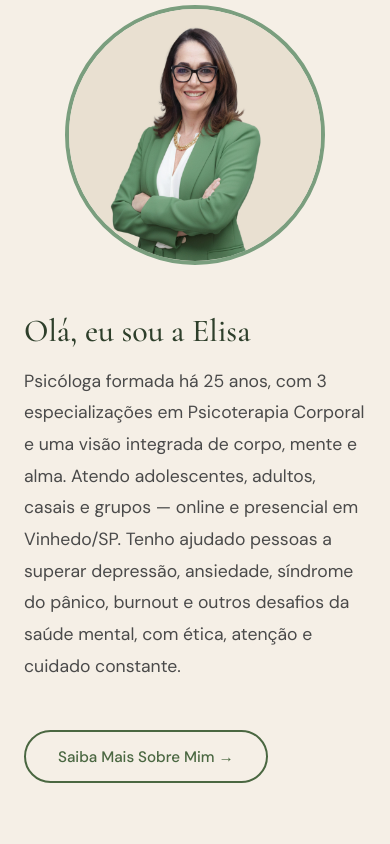
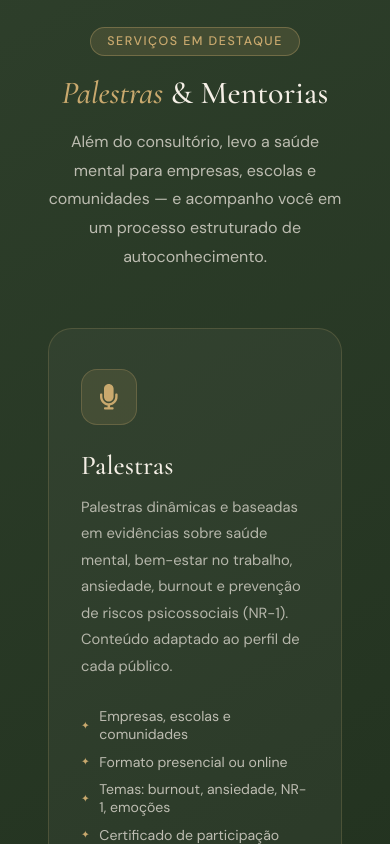
Before and after one commit to butrico31/Elisa, a React (Vite) app: page / in a window 390 px wide. Shown: the part 4960-5804 px from the top of the page. Built offline with nearby package versions, Linux system fonts and the light colour scheme.

Commit message:
feat: add Spotlight section for highlighting lectures and mentorship services

```diff
--- a/src/pages/Home.jsx
+++ b/src/pages/Home.jsx
@@ -363,6 +363,139 @@ const AvatarCircle = styled.img`
   border: 4px solid ${({ theme }) => theme.colors.sage};
 `;
 
+/* ── SPOTLIGHT PALESTRAS & MENTORIAS ── */
+const SpotlightSection = styled.section`
+  padding: 6rem 1.5rem;
+  background: linear-gradient(150deg, ${({ theme }) => theme.colors.darkMoss} 0%, #1b2a18 100%);
+  position: relative;
+  overflow: hidden;
+  @media (min-width: 768px) { padding: 8rem 3rem; }
+  &::before {
+    content: '';
+    position: absolute;
+    top: -20%;
+    right: -10%;
+    width: min(60vw, 500px);
+    height: min(60vw, 500px);
+    border-radius: 50%;
+    background: radial-gradient(circle, rgba(201,169,110,0.08) 0%, transparent 70%);
+    pointer-events: none;
+  }
+`;
+
+const SpotlightHeader = styled.div`
+  text-align: center;
+  margin-bottom: 3.5rem;
+`;
+
+const SpotlightLabel = styled.span`
+  display: inline-block;
+  background: rgba(201,169,110,0.15);
+  border: 1px solid rgba(201,169,110,0.35);
+  color: ${({ theme }) => theme.colors.gold};
+  font-size: 0.78rem;
+  font-weight: 600;
+  text-transform: uppercase;
+  letter-spacing: 0.12em;
+  padding: 0.35rem 1rem;
+  border-radius: 50px;
+  margin-bottom: 1.2rem;
+`;
+
+const SpotlightTitle = styled.h2`
+  font-family: ${({ theme }) => theme.fonts.display};
+  font-size: clamp(2rem, 5vw, 3.2rem);
+  font-weight: 500;
+  color: ${({ theme }) => theme.colors.beige};
+  line-height: 1.15;
+  margin-bottom: 1rem;
+  span { font-style: italic; color: ${({ theme }) => theme.colors.gold}; }
+`;
+
+const SpotlightSubtitle = styled.p`
+  font-size: 1rem;
+  color: rgba(245,239,230,0.72);
+  max-width: 540px;
+  margin: 0 auto;
+  line-height: 1.8;
+`;
+
+const SpotlightGrid = styled.div`
+  display: grid;
+  grid-template-columns: 1fr;
+  gap: 2rem;
+  margin-bottom: 3rem;
+  @media (min-width: 768px) { grid-template-columns: 1fr 1fr; }
+`;
+
+const SpotlightCard = styled.div`
+  background: rgba(255,255,255,0.04);
+  border: 1px solid rgba(201,169,110,0.2);
+  border-radius: 24px;
+  padding: 2.5rem 2rem;
+  transition: background 0.3s, transform 0.3s, box-shadow 0.3s;
+  &:hover {
+    background: rgba(255,255,255,0.08);
+    transform: translateY(-6px);
+    box-shadow: 0 16px 48px rgba(0,0,0,0.25);
+  }
+`;
+
+const SpotlightCardIcon = styled.div`
+  width: 56px;
+  height: 56px;
+  border-radius: 16px;
+  background: rgba(201,169,110,0.12);
+  border: 1px solid rgba(201,169,110,0.25);
+  display: flex;
+  align-items: center;
+  justify-content: center;
+  margin-bottom: 1.5rem;
+  svg { width: 1.6rem; height: 1.6rem; color: ${({ theme }) => theme.colors.gold}; }
+`;
+
+const SpotlightCardTitle = styled.h3`
+  font-family: ${({ theme }) => theme.fonts.display};
+  font-size: 1.7rem;
+  font-weight: 500;
+  color: ${({ theme }) => theme.colors.beige};
+  margin-bottom: 0.75rem;
+`;
+
+const SpotlightCardDesc = styled.p`
+  font-size: 0.92rem;
+  color: rgba(245,239,230,0.68);
+  line-height: 1.8;
+  margin-bottom: 1.75rem;
+`;
+
+const SpotlightBullets = styled.ul`
+  list-style: none;
+  padding: 0;
+  margin: 0 0 2rem;
+  display: flex;
+  flex-direction: column;
+  gap: 0.6rem;
+`;
+
+const SpotlightBullet = styled.li`
+  font-size: 0.88rem;
+  color: rgba(245,239,230,0.72);
+  display: flex;
+  align-items: center;
+  gap: 0.6rem;
+  &::before {
+    content: '✦';
+    color: ${({ theme }) => theme.colors.gold};
+    font-size: 0.65rem;
+    flex-shrink: 0;
+  }
+`;
+
+const SpotlightCta = styled.div`
+  text-align: center;
+`;
+
 /* ── CTA FINAL ── */
 const CtaSection = styled.section`
   padding: 6rem 1.5rem;
@@ -428,6 +561,7 @@ const testimonials = [
 export default function Home() {
   const servicesRef = useRef(null);
   const difsRef = useRef(null);
+  const spotlightRef = useRef(null);
   const aboutRef = useRef(null);
   const ctaFinalRef = useRef(null);
 
@@ -445,6 +579,18 @@ export default function Home() {
           { opacity: 0, x: -30 },
           { opacity: 1, x: 0, stagger: 0.15, duration: 0.7, ease: 'power3.out',
             scrollTrigger: { trigger: difsRef.current, start: 'top 75%', once: true } }
+        );
+      }
+      if (spotlightRef.current) {
+        gsap.fromTo(spotlightRef.current.querySelectorAll('.spotlight-card'),
+          { opacity: 0, y: 50 },
+          { opacity: 1, y: 0, stagger: 0.2, duration: 0.8, ease: 'power3.out',
+            scrollTrigger: { trigger: spotlightRef.current, start: 'top 78%', once: true } }
+        );
+        gsap.fromTo(spotlightRef.current.querySelectorAll('.spotlight-header > *'),
+          { opacity: 0, y: 20 },
+          { opacity: 1, y: 0, stagger: 0.12, duration: 0.7, ease: 'power3.out',
+            scrollTrigger: { trigger: spotlightRef.current, start: 'top 82%', once: true } }
         );
       }
       if (aboutRef.current) {
@@ -580,10 +726,63 @@ export default function Home() {
 
       <LeafDivider fill="#F5EFE6" bg="#FAF8F5" />
 
+      {/* PALESTRAS & MENTORIAS */}
+      <WaveDividerDown fill="#2E3F2B" bg="#F5EFE6" />
+      <SpotlightSection ref={spotlightRef}>
+        <Container>
+          <SpotlightHeader className="spotlight-header">
+            <SpotlightLabel>Serviços em Destaque</SpotlightLabel>
+            <SpotlightTitle>
+              <span>Palestras</span> & Mentorias
+            </SpotlightTitle>
+            <SpotlightSubtitle>
+              Além do consultório, levo a saúde mental para empresas, escolas e comunidades — e acompanho você em um processo estruturado de autoconhecimento.
+            </SpotlightSubtitle>
+          </SpotlightHeader>
+
+          <SpotlightGrid>
+            <SpotlightCard className="spotlight-card">
+              <SpotlightCardIcon><FaMicrophone /></SpotlightCardIcon>
+              <SpotlightCardTitle>Palestras</SpotlightCardTitle>
+              <SpotlightCardDesc>
+                Palestras dinâmicas e baseadas em evidências sobre saúde mental, bem-estar no trabalho, ansiedade, burnout e prevenção de riscos psicossociais (NR-1). Conteúdo adaptado ao perfil de cada público.
+              </SpotlightCardDesc>
+              <SpotlightBullets>
+                <SpotlightBullet>Empresas, escolas e comunidades</SpotlightBullet>
+                <SpotlightBullet>Formato presencial ou online</SpotlightBullet>
+                <SpotlightBullet>Temas: burnout, ansiedade, NR-1, emoções</SpotlightBullet>
+                <SpotlightBullet>Certificado de participação</SpotlightBullet>
+              </SpotlightBullets>
+              <BtnPrimary href={WA} target="_blank" rel="noopener noreferrer">
+                Solicitar Proposta →
+              </BtnPrimary>
+            </SpotlightCard>
+
+            <SpotlightCard className="spotlight-card">
+              <SpotlightCardIcon><FaLaptop /></SpotlightCardIcon>
+              <SpotlightCardTitle>Mentorias</SpotlightCardTitle>
+              <SpotlightCardDesc>
+                Programa estruturado de desenvolvimento emocional e autoconhecimento. Acompanhamento individualizado ou em grupo, com encontros ao vivo e material de apoio exclusivo.
+              </SpotlightCardDesc>
+              <SpotlightBullets>
+                <SpotlightBullet>Individual ou em grupo</SpotlightBullet>
+                <SpotlightBullet>Encontros online ao vivo</SpotlightBullet>
+                <SpotlightBullet>Foco em regulação emocional</SpotlightBullet>
+                <SpotlightBullet>Material de apoio incluso</SpotlightBullet>
+              </SpotlightBullets>
+              <BtnPrimary href={WA} target="_blank" rel="noopener noreferrer">
+                Quero Saber Mais →
+              </BtnPrimary>
+            </SpotlightCard>
+          </SpotlightGrid>
+        </Container>
+      </SpotlightSection>
+      <WaveDividerDown fill="#F5EFE6" bg="#2E3F2B" />
+
       {/* ABOUT PREVIEW */}
       <AboutSection>
         <AboutInner ref={aboutRef}>
-          <AvatarCircle src="/elisa_roupa_verde.jpeg" alt="Elisa Pereira Psicóloga" />
+          <AvatarCircle src="/IMG-20251112-WA0032.jpg" alt="Elisa Pereira Psicóloga" />
           <div>
             <SectionTitle>Olá, eu sou a Elisa</SectionTitle>
             <SectionSubtitle>
```
